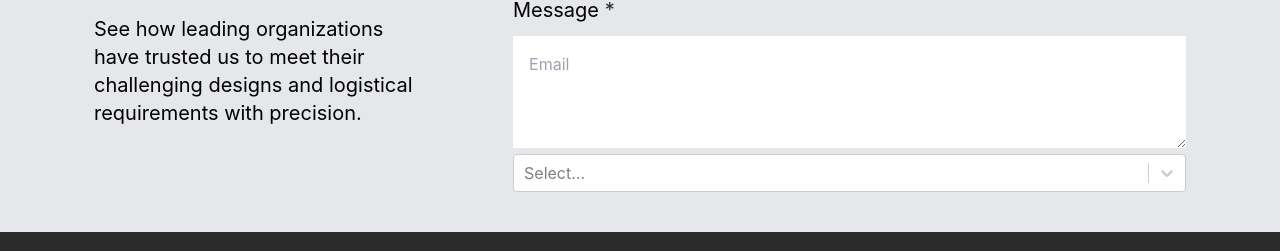
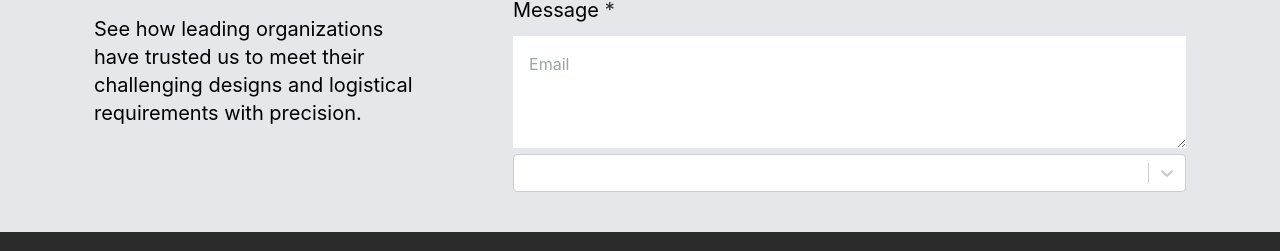
Before and after one commit to Tez-cyber/architecture-website, a React (Vite) app: page / in a window 1280 px wide. Shown: the part 2741-2992 px from the top of the page. Built offline with nearby package versions, Linux system fonts and the light colour scheme; no server answers.

Commit message:
Added options and value properties

```diff
--- a/src/components/Contact.jsx
+++ b/src/components/Contact.jsx
@@ -59,7 +59,10 @@ const Contact = () => {
                         </div>
                         {/* ======== Select Country */}
                         <div className="">
-                            <Select />
+                            <Select
+                                options={countries}
+                                value={selectedCountry}
+                            />
                         </div>
                     </form>
                 </div>
```
